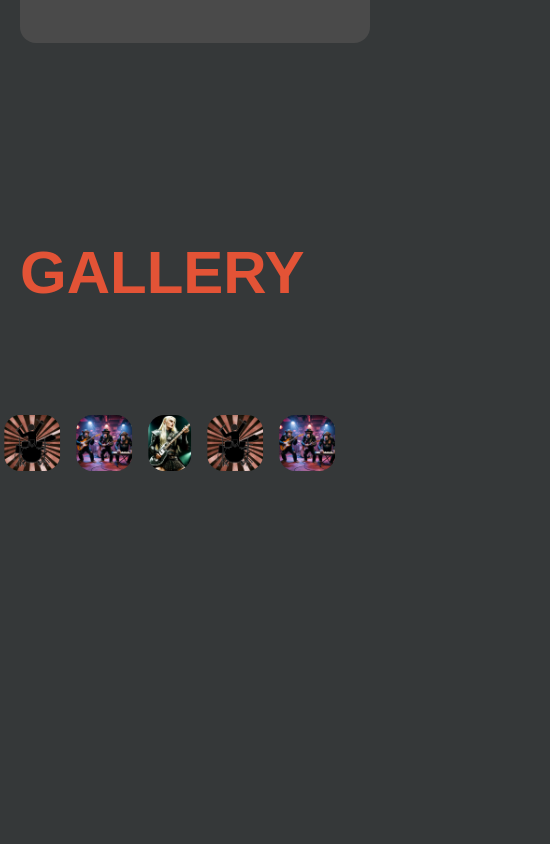
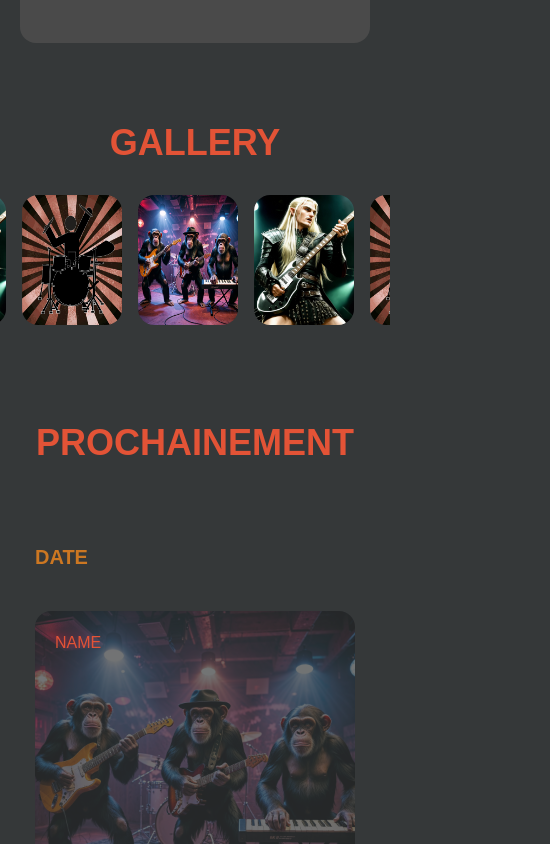
Before and after one commit to KevinMaze/agora, a Next.js app: page /gazette in a window 390 px wide. Shown: the part 4400-5244 px from the top of the page, 550 px wide, since content can reach past the window. Built offline with nearby package versions, Linux system fonts and the light colour scheme.

Commit message:
page gazette responsiv finish

```diff
--- a/src/ui/modules/gazette/components/galery-gazette.view.tsx
+++ b/src/ui/modules/gazette/components/galery-gazette.view.tsx
@@ -68,18 +68,18 @@ export const GalleryGazette = () => {
     }, [xTranslation, width, duration, rerender, mustFinish]);
 
     return (
-        <div className="mt-50">
+        <div className="mt-20 lg:mt-50">
             <Container>
                 <Typo
                     variant="para"
                     components="h2"
                     weight="bold"
-                    className="uppercase text-6xl"
+                    className="uppercase text-4xl sm:text-6xl text-center sm:text-start"
                 >
                     Gallery
                 </Typo>
             </Container>
-            <div className="relative h-[500px] w-full overflow-hidden py-8 mb-20 mt-20">
+            <div className="relative h-[180px] lg:h-[500px] overflow-hidden py-8 sm:mb-20 sm:mt-20">
                 <motion.div
                     className="absolute flex gap-4"
                     ref={ref}
@@ -99,7 +99,7 @@ export const GalleryGazette = () => {
                                 src={picture.src}
                                 key={index}
                                 alt={picture.alt}
-                                className="rounded-2xl"
+                                className="rounded-2xl min-w-[100px] h-full"
                             />
                         </div>
                     ))}
--- a/src/ui/modules/gazette/components/hard-rock-gazette.view.tsx
+++ b/src/ui/modules/gazette/components/hard-rock-gazette.view.tsx
@@ -65,7 +65,7 @@ export const HardRockCoffee = () => {
                     </div>
                 </div>
                 <div className="w-full relative min-h-[300px] mt-5">
-                    <div className="absolute w-30 sm:w-50 h-30 sm:h-50 sm:bottom-10 sm:left-40 -rotate-15 z-1">
+                    <div className="absolute w-30 sm:w-50 h-30 sm:h-50 sm:bottom-10 sm:left-40 -rotate-15 z-1 left-25 top-25">
                         <Image
                             src={Legolas}
                             alt=""
@@ -74,7 +74,7 @@ export const HardRockCoffee = () => {
                             fill
                         />
                     </div>
-                    <div className="absolute w-30 sm:w-50 h-30 sm:h-50 sm:bottom-20 sm:left-80 rotate-15">
+                    <div className="absolute w-30 sm:w-50 h-30 sm:h-50 sm:bottom-20 sm:left-80 rotate-15 left-45">
                         <Image
                             src={Drum}
                             alt=""
@@ -83,7 +83,7 @@ export const HardRockCoffee = () => {
                             fill
                         />
                     </div>
-                    <div className="absolute w-30 sm:w-50 h-30 sm:h-50 sm:bottom-30">
+                    <div className="absolute w-30 sm:w-50 h-30 sm:h-50 sm:bottom-30 left-5">
                         <Image
                             src={Monkey}
                             alt=""
--- a/src/ui/modules/gazette/components/soon-gazette.view.tsx
+++ b/src/ui/modules/gazette/components/soon-gazette.view.tsx
@@ -9,12 +9,12 @@ import { FaXTwitter } from "react-icons/fa6";
 
 export const SoonGazette = () => {
     return (
-        <Container className="mb-50">
+        <Container className="mb-40">
             <Typo
                 variant="para"
                 components="h2"
                 weight="bold"
-                className="mb-20 mt-20 uppercase text-6xl text-end"
+                className="mb-20 mt-20 uppercase text-4xl sm:text-6xl sm:text-end text-center"
             >
                 Prochainement
             </Typo>
```
